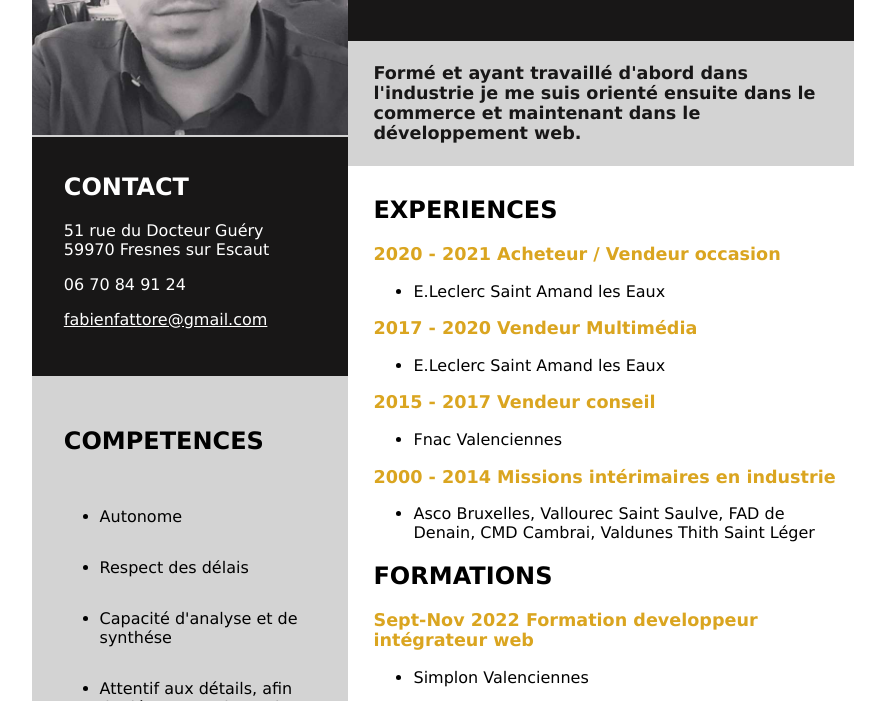
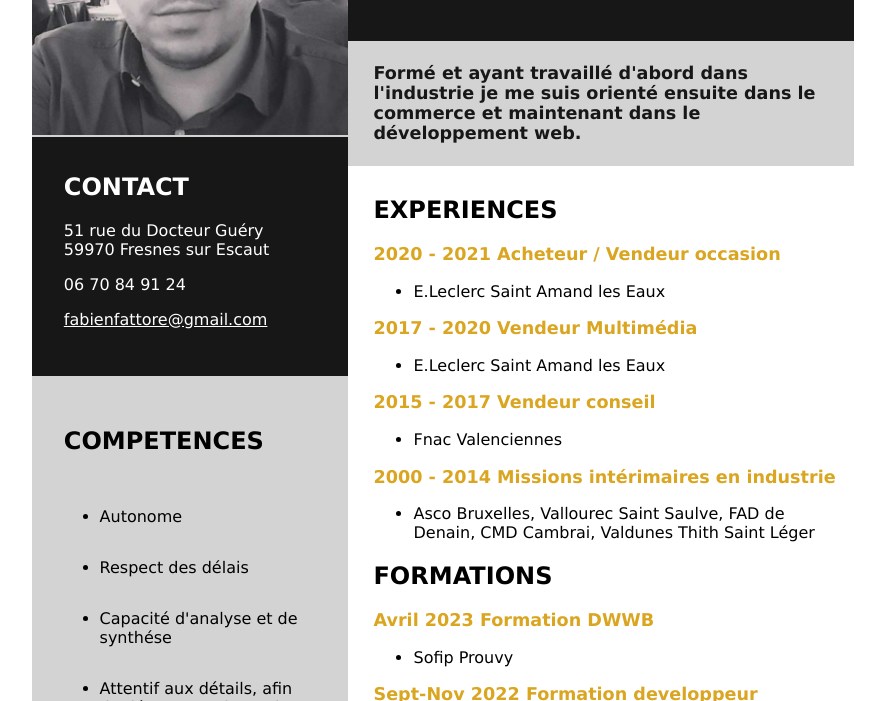
Before and after one commit to FabienFattore/CV, a plain HTML site: page index.html in a window 1280 px wide. Shown: the part 249-950 px from the top of the page, without its empty margins (197-1082 px from the left). Drawn offline with Linux system fonts and the light colour scheme.

Commit message:
ajout formation

```diff
--- a/index.html
+++ b/index.html
@@ -63,6 +63,10 @@
                 </ul>
 
                 <h2>FORMATIONS</h2>
+                <h3>Avril 2023 Formation DWWB</h3>
+                <ul>
+                    <li>Sofip Prouvy</li>
+                </ul>
                 <h3>Sept-Nov 2022 Formation developpeur intégrateur web</h3>
                 <ul>
                     <li>Simplon Valenciennes</li>
```
